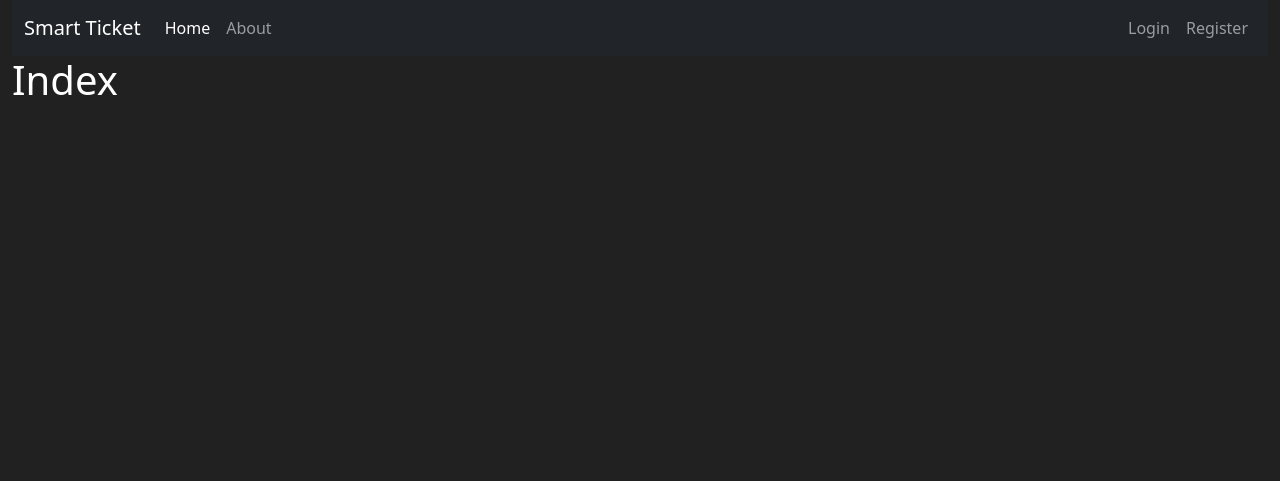
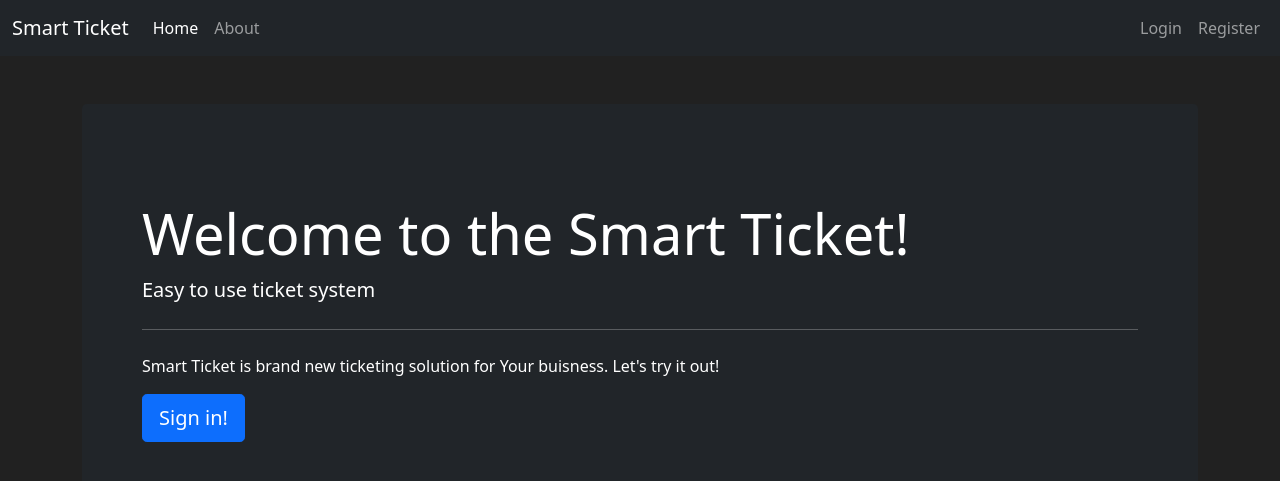
Before and after one commit to Rutrle/ticket-system, a Flask app: page /home in a window 1280 px wide. Shown: the top 481 px of the page. Run offline with Flask 2, Linux system fonts and the light colour scheme.

Commit message:
base and index templates

```diff
--- a/templates/base.html
+++ b/templates/base.html
@@ -14,7 +14,6 @@
 
   </head>
   <body>
-    <div class="container-fluid">
     <nav class="navbar navbar-expand-md  navbar-dark bg-dark">
       <div class="container-fluid">
         <a class="navbar-brand" href="{{ url_for('home_page') }}">Smart Ticket</a>
@@ -41,7 +40,7 @@
         </div>
       </div>
     </nav>
-    </div>
+
 
 
     <div class="container-fluid">
--- a/templates/index.html
+++ b/templates/index.html
@@ -5,5 +5,18 @@ Smart Ticket
 {% endblock %}
 
 {% block content %}
-<h1>Index</h1>
+
+
+<div class="container py-5">
+    <div class="p-5 bg-dark rounded-3 mb-4">
+        <div class="container-fluid py-5">
+            <h1 class="display-4">Welcome to the Smart Ticket!</h1>
+            <p class="lead">Easy to use ticket system</p>
+            <hr class="my-4">
+            <p>Smart Ticket is brand new ticketing solution for Your buisness. Let's try it out!</p>
+            <a class="btn btn-primary btn-lg" href="#" role="button">Sign in!</a>
+        </div>
+    </div>
+</div>
+
 {% endblock %}
--- a/ticket-system.py
+++ b/ticket-system.py
@@ -5,6 +5,7 @@ app = Flask(__name__)
 
 @app.route('/')
 def index():
+    #testing view, to be deleted
     return render_template('base.html')
 
 @app.route('/home')
```
Lines whose indentation alone changed are shown as unchanged.
